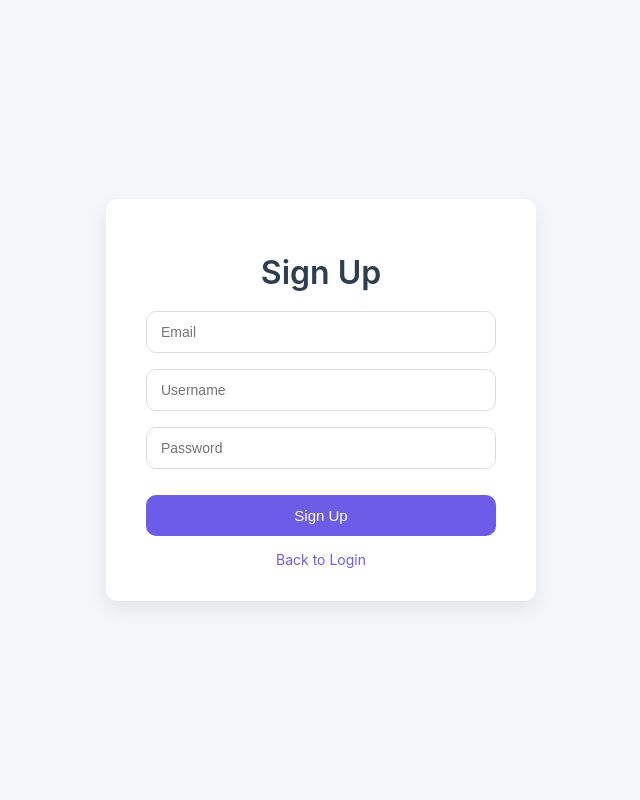
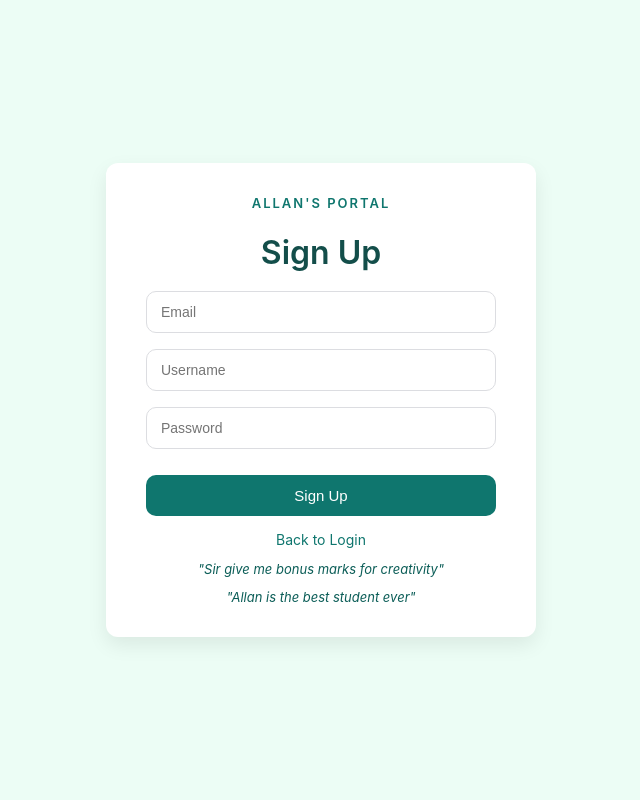
Before and after one commit to A-Bundi/CAT2-PARTB, a PHP site: page /signup.php in a window 1280 px wide. Shown: the whole page, without its empty margins (319-959 px from the left). Run offline with PHP 8.4, Linux system fonts and the light colour scheme.

Commit message:
Customise login/signup: new title, display name, quotes and teal theme

```diff
--- a/css/style.css
+++ b/css/style.css
@@ -6,7 +6,7 @@ body {
     margin: 0;
     padding: 0;
     font-family: "Inter", sans-serif;
-    background: #f5f6fa;
+    background: #ecfdf5;
     display: flex;
     justify-content: center;
     align-items: center;
@@ -34,7 +34,7 @@ body {
 .container h1 {
     margin-bottom: 1.2rem;
     font-weight: 600;
-    color: #2c3e50;
+    color: #134e4a;
 }
 
 /* ============================
@@ -61,8 +61,8 @@ input[type="text"]:focus,
 input[type="email"]:focus,
 input[type="password"]:focus {
     outline: none;
-    border-color: #6c5ce7;
-    box-shadow: 0 0 0 3px rgba(108, 92, 231, 0.25);
+    border-color: #0f766e;
+    box-shadow: 0 0 0 3px rgba(15, 118, 110, 0.25);
 }
 
 /* ============================
@@ -72,7 +72,7 @@ input[type="password"]:focus {
 input[type="submit"] {
     margin-top: 10px;
     padding: 12px;
-    background: #6c5ce7;
+    background: #0f766e;
     color: white;
     border: none;
     border-radius: 10px;
@@ -82,7 +82,7 @@ input[type="submit"] {
 }
 
 input[type="submit"]:hover {
-    background: #5a4bd1;
+    background: #0b5d57;
 }
 
 input[type="submit"]:active {
@@ -97,13 +97,13 @@ a {
     display: inline-block;
     margin-top: 15px;
     font-size: 14px;
-    color: #6c5ce7;
+    color: #0f766e;
     text-decoration: none;
     transition: color 0.25s ease;
 }
 
 a:hover {
-    color: #493bc1;
+    color: #134e4a;
 }
 
 /* ============================
@@ -114,3 +114,23 @@ a:hover {
     from { opacity: 0; transform: translateY(10px); }
     to { opacity: 1; transform: translateY(0); }
 }
+
+/* ============================
+   CUSTOM ADDITIONS
+============================ */
+
+.brand {
+    margin: 0 0 0.5rem;
+    font-size: 13px;
+    font-weight: 600;
+    letter-spacing: 2px;
+    text-transform: uppercase;
+    color: #0f766e;
+}
+
+.quote {
+    margin: 12px 0 0;
+    font-size: 13px;
+    font-style: italic;
+    color: #0b5d57;
+}
--- a/login.php
+++ b/login.php
@@ -10,12 +10,13 @@ $_SESSION['csrf_token'] = bin2hex(random_bytes(32));
 <head>
     <meta charset="UTF-8">
     <meta name="viewport" content="width=device-width, initial-scale=1.0">
-    <title>Login - Page</title>
+    <title>Allan's Portal - Login</title>
     <link rel="stylesheet" href="css/style.css">
 </head>
 <body>
 
     <div class="container">
+        <p class="brand">Allan's Portal</p>
         <h1>Login</h1>
 
         <!-- Error Message -->
@@ -34,6 +35,8 @@ $_SESSION['csrf_token'] = bin2hex(random_bytes(32));
         </form>
 
         <a href="signup.php">Create an account</a>
+        <p class="quote">"Sir give me bonus marks for creativity"</p>
+        <p class="quote">"Allan is the best student ever"</p>
     </div>
 
 </body>
--- a/signup.php
+++ b/signup.php
@@ -10,12 +10,13 @@ $_SESSION['csrf_token'] = bin2hex(random_bytes(32));
 <head>
     <meta charset="UTF-8">
     <meta name="viewport" content="width=device-width, initial-scale=1.0">
-    <title>SignUp - Page</title>
+    <title>Allan's Portal - Sign Up</title>
     <link rel="stylesheet" href="css/style.css">
 </head>
 <body>
 
     <div class="container">
+        <p class="brand">Allan's Portal</p>
         <h1>Sign Up</h1>
 
         <?php if (isset($_GET['error'])): ?>
@@ -33,6 +34,8 @@ $_SESSION['csrf_token'] = bin2hex(random_bytes(32));
         </form>
 
         <a href="login.php">Back to Login</a>
+        <p class="quote">"Sir give me bonus marks for creativity"</p>
+        <p class="quote">"Allan is the best student ever"</p>
     </div>
 
 </body>
```
